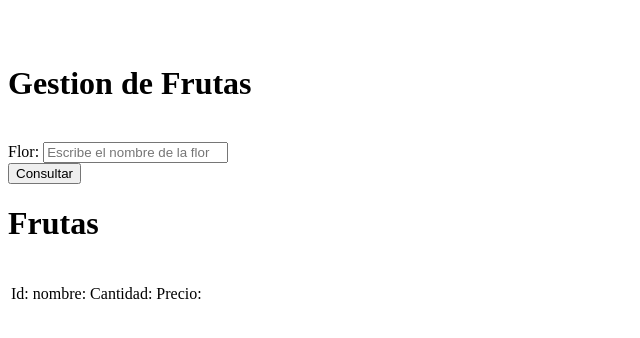
After one commit to GRACIELAGON11/Examen2, a Flask app: page /consultar in a window 1280 px wide. The commit adds this page. Shown: the top 338 px of the page, without its empty margins (0-640 px from the left). Run offline with Flask 3, Linux system fonts and the light colour scheme; data that the repository does not hold is empty; some libraries are stand-ins or nearby versions.

Commit message:
Se realizo la consulta

```diff
--- a/app.py
+++ b/app.py
@@ -36,5 +36,45 @@ def guardar():
     flash('EL DATO FUE AGREGADO CORRECTAMENTE')
     return redirect(url_for('index'))
 
+@app.route('/editar/<id>')
+def editar(id):
+    CursorId= MySQL.connection.cursor()
+    CursorId.execute('select * from tbflores where id= %s',(id,))
+    consulId= CursorId.fetchone()
+    return render_template('Editar.html', Flores=consulId)
+
+@app.route('/update/<id>', methods=['POST'])
+def update(id):
+   if request.method == 'POST':
+    Vnombre=request.form['txtNombre']
+    Vcantidad=request.form['txtCantidad']
+    Vprecio=request.form['txtPrecio']
+    curAct= MySQL.connection.cursor()
+    curAct.execute('update tbflores set nombre= %s, cantidad= %s, precio= %s  where id= %s',(Vnombre,Vcantidad,Vprecio,id))
+    MySQL.connection.commit()
+
+
+    flash('Se actualizo el nombre de la flor'+Vnombre)
+    return redirect(url_for('index'))
+
+   #consultar
+@app.route("/Consultar.html")
+def consultasFrutas():
+    return render_template('Consultar.html')
+
+
+
+@app.route("/consultar")
+def consulta():
+    vnombre = request.form.get('nombre', False)
+    cs = MySQL.connection.cursor()
+    cs.execute('select * from tbflores where nombre = %s order by nombre', [vnombre])
+    data = cs.fetchone()
+    print(data)
+    return render_template('Consultar.html', Flor = data)
+
+
+
+
 if __name__ == '__main__':
     app.run(port=5000 ,debug= True)
--- /dev/null
+++ b/templates/Consultar.html
@@ -0,0 +1,52 @@
+<!DOCTYPE html>
+<html lang="en">
+<head>
+    <meta charset="UTF-8">
+    <meta name="viewport" content="width=device-width, initial-scale=1.0">
+    <title>Document</title>
+</head>
+<body>
+    <br>
+    <br>
+    <h1>Gestion de Frutas</h1>
+    <br>
+
+    <form action="/consultar">
+        <label>Flor:</label>
+        <input type ="text" name="nombre" placeholder="Escribe el nombre de la flor"><br>
+
+
+        <button type="submit">Consultar</button>
+        <br>
+    </form>
+
+
+
+    <h1>Frutas</h1>
+<br>
+<table>
+
+    <thead>
+      <tr>
+       <td>Id: </td>
+       <td>nombre: </td>
+       <td>Cantidad: </td>
+       <td>Precio: </td>
+      </tr>
+    </thead>
+
+     <tbody>
+      {% if flor %}
+      <tr>
+       <td>{{flor.0}}</td>
+       <td>{{flor.1}}</td>
+       <td>{{flor.2}}</td>
+       <td>{{flor.3}}</td>
+
+      </tr>
+      {% endif %}
+     </tbody>
+
+   </table>
+</body>
+</html>
--- a/templates/index.html
+++ b/templates/index.html
@@ -22,10 +22,11 @@
         <input type="text" name="txtCantidad" placeholder="Escribe la cantidad">
         <input type="number" name="txtPrecio" placeholder="Escribe el precio">
         <button type="submit">GUARDAR</button>
+        <button type="submit" href="Consultar.html">CONSULTAR</button>
     </form>
     <br>
     <br>
-    <h1> Datos guardados Floreria</h1>
+    <h1> Datos guardados en la Floreria</h1>
     <table>
         <thead>
             <tr>
```
Also changed, not shown: templates/Editar.html (added, +25 -0 lines).
